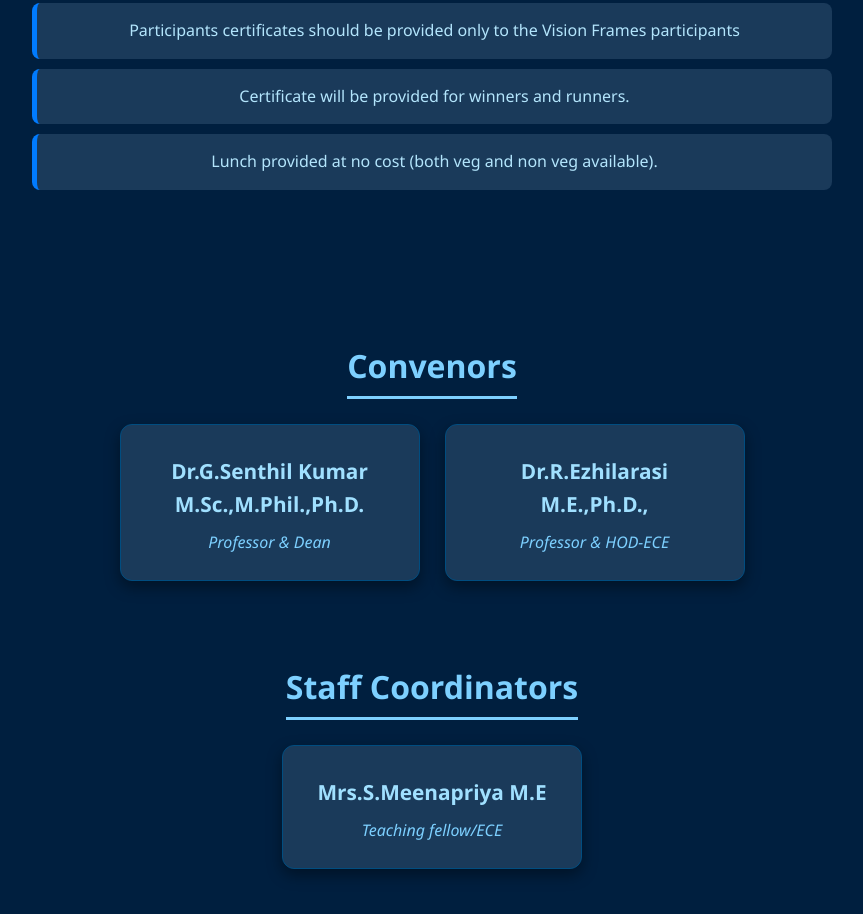
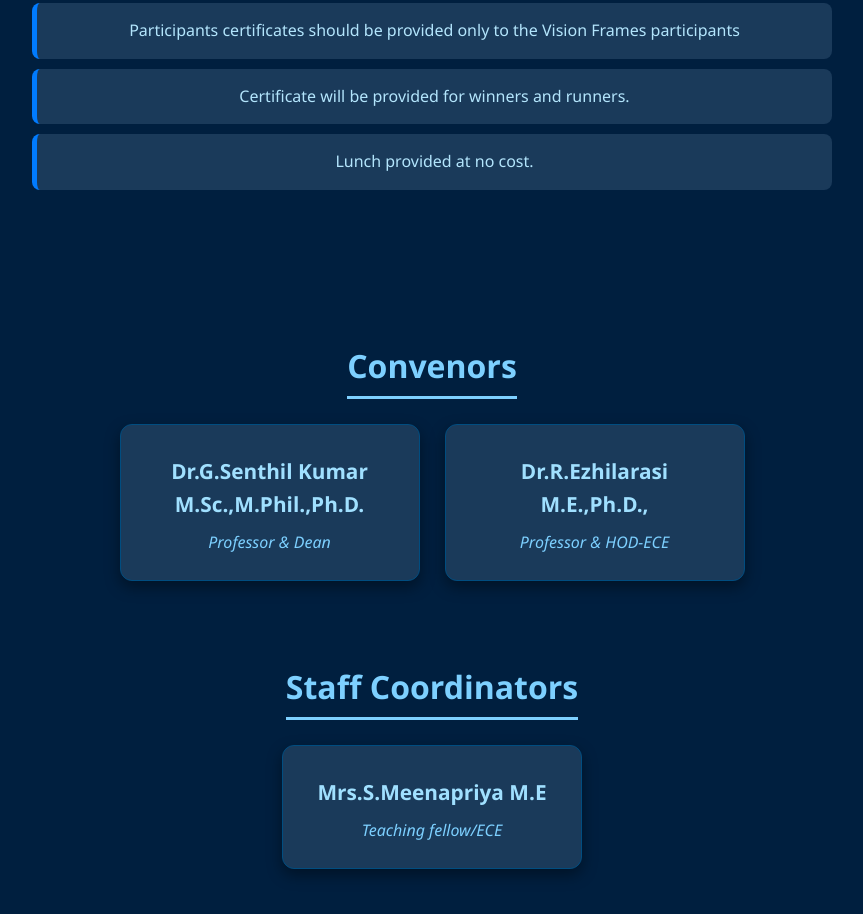
Before and after one commit to symposiumucea/mostrax-2025, a plain HTML site: page index.html in a window 1280 px wide. Shown: the part 1920-2834 px from the top of the page, without its empty margins (208-1071 px from the left). Drawn offline with Linux system fonts and the light colour scheme.

Commit message:
Update index.html

```diff
--- a/index.html
+++ b/index.html
@@ -436,7 +436,7 @@
             <li>On Spot Registration Avalaible.</li>
             <li>Participants certificates should be provided only to the Vision Frames participants</li>
             <li>Certificate will be provided for winners and runners.</li>
-            <li>Lunch provided at no cost (both veg and non veg available).</li>
+            <li>Lunch provided at no cost.</li>
         </ul>
     </section>
 
```
